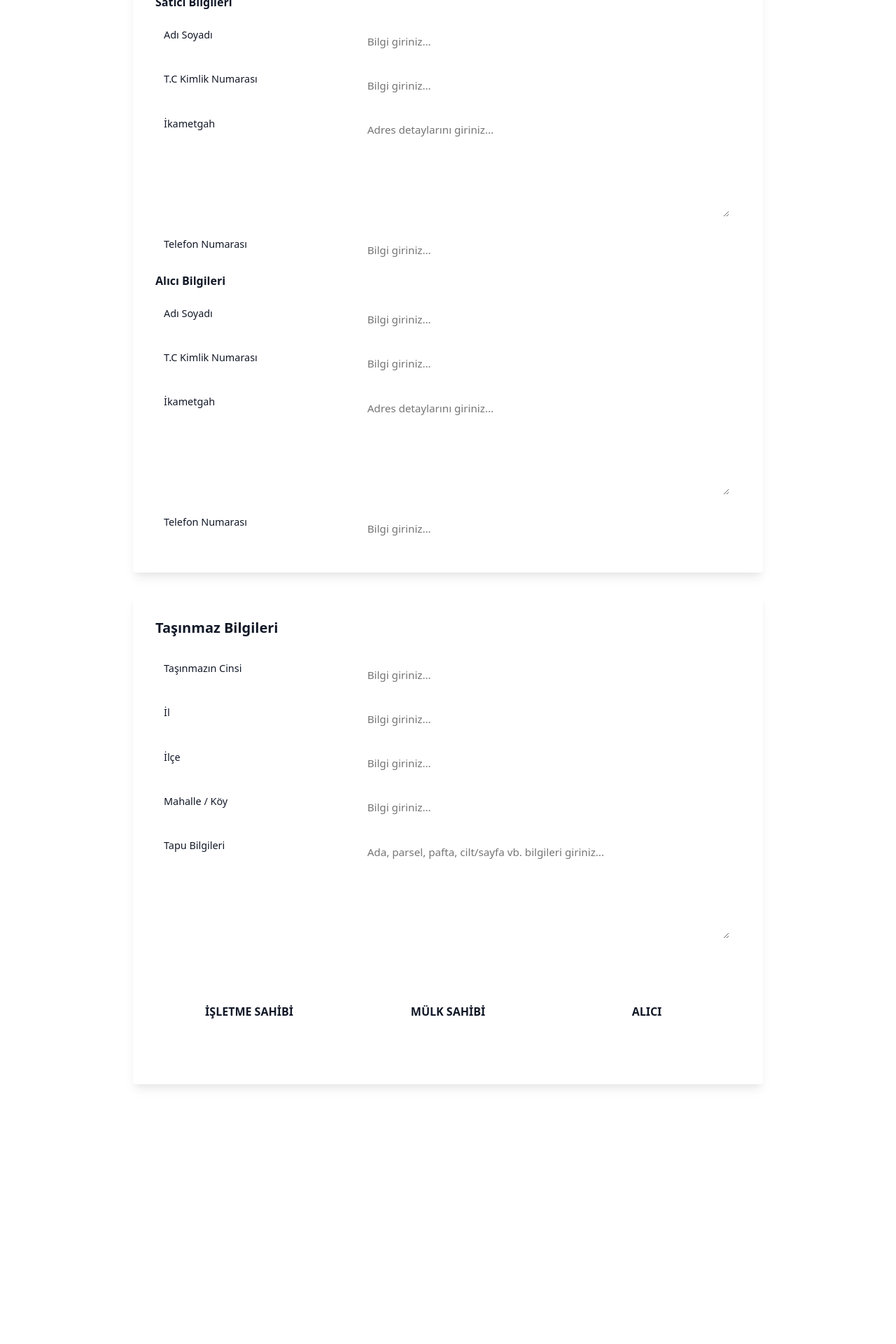
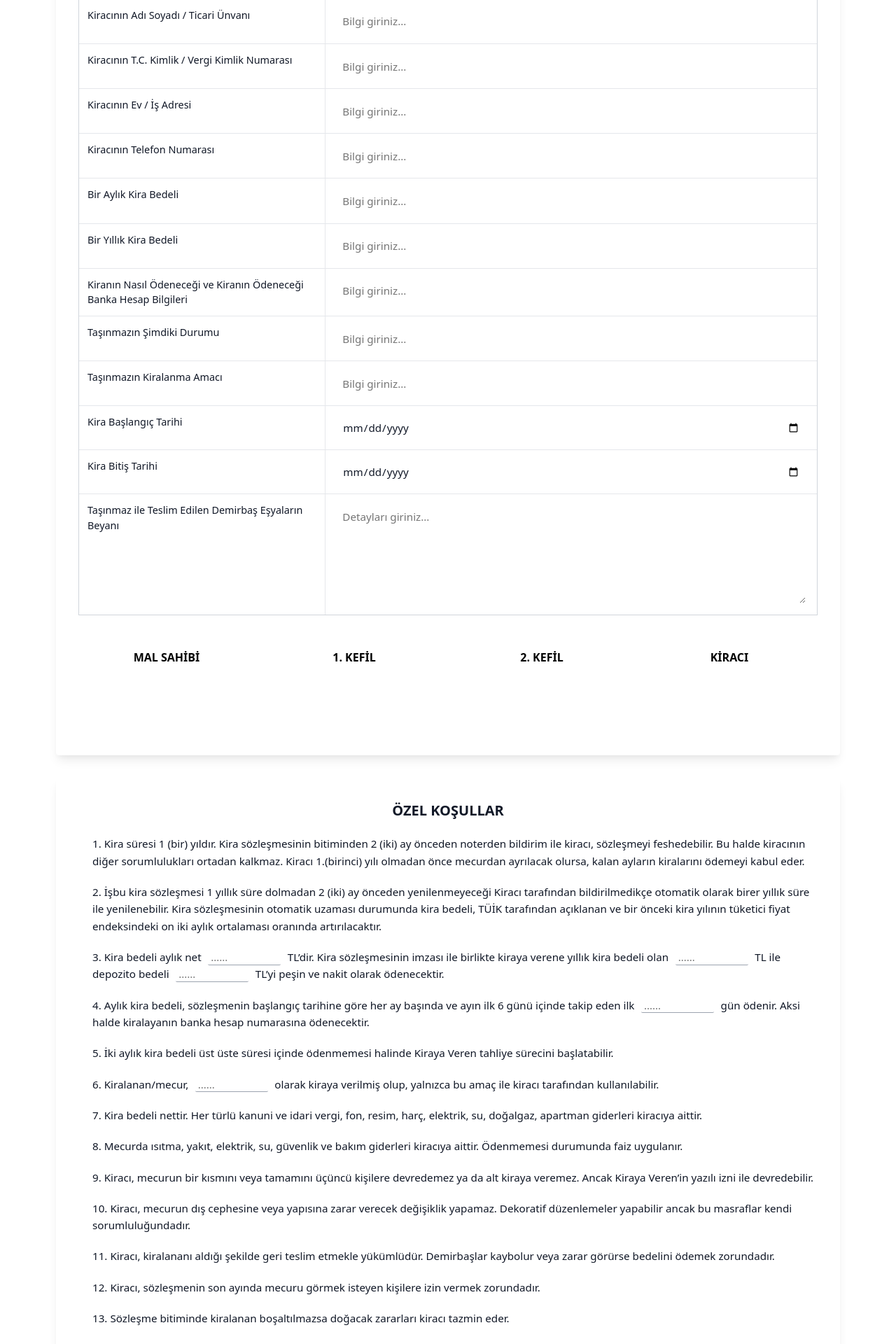
Before and after one commit to Mustafaserhatpeker/sozlesme-v2, a React (Vite) app in the folder sozlesme/: page /alim-satim-sozlesmesi in a window 1280 px wide. Shown: the part 720-2640 px from the top of the page at 70% size. Before the commit the page ends 2317 px from the top, so only its background shows below. Built offline with nearby package versions, Linux system fonts and the light colour scheme.

Commit message:
Refactor AlimSatimSozlesmesi to KiraSozlesmesi, update styles and structure, and implement inline input handling

```diff
--- a/sozlesme/src/AlimSatim-Sozlesmesi/AlimSatimSozlesmesi.css
+++ b/sozlesme/src/AlimSatim-Sozlesmesi/AlimSatimSozlesmesi.css
@@ -1,27 +1,16 @@
-:root{
-  --max-width: 900px;
-  --card-bg: #ffffff;
-  --text: #111827;
-  --soft-border: #e5e7eb;
-  --muted-border: #e5e7eb;
-  --input-border: #9ca3af;
-}
 
-/* Container */
-.as-container{
+.ks-container{
   display:flex;
   flex-direction:column;
   align-items:center;
   padding:3rem 1rem;
   gap:2rem;
   min-height:100vh;
-  color: var(--text);
-  background:#fff;
-  box-sizing:border-box;
+  color: black;
 }
 
 /* Card */
-.as-card{
+.ks-card{
   width:100%;
   max-width:var(--max-width);
   background:var(--card-bg);
@@ -32,53 +21,45 @@
 }
 
 /* Slightly less vertical padding when presented as compact section */
-.as-card--spaced{
+.ks-card--spaced{
   padding:2rem;
 }
 
 /* Headings */
-.as-title{
+.ks-title{
   text-align:center;
   font-size:1.5rem;
   font-weight:700;
   margin:0 0 1.25rem 0;
 }
 
-.as-subtitle{
-  text-align:start;
+.ks-subtitle{
+  text-align:center;
   font-size:1.25rem;
   font-weight:700;
   margin:0 0 1.25rem 0;
   color:var(--text);
 }
 
-.as-section-title{
-  font-size:1rem;
-  font-weight:700;
-  margin:0 0 0.75rem 0;
-  color:var(--text);
-}
-
 /* Info box */
-.as-box{
-
+.ks-box{
+  border:1px solid var(--soft-border);
   display:block;
 }
 
-/* Rows - (use flex, not CSS grid) */
-.as-row{
+.ks-row{
   display:flex;
   flex-wrap:wrap;
   align-items:stretch;
-
+  border-top: 1px solid var(--muted-border);
 }
 
-.as-row:first-child {
+.ks-row:first-child {
   border-top: none;
 }
 
 /* Label */
-.as-label{
+.ks-label{
   width:100%;
   box-sizing:border-box;
   padding:0.75rem;
@@ -88,15 +69,15 @@
 }
 
 /* Field container */
-.as-field{
+.ks-field{
   width:100%;
-
+  border-left:1px solid var(--muted-border);
   padding:1rem;
   box-sizing:border-box;
 }
 
 /* Inputs */
-.as-input, .as-textarea{
+.ks-input, .ks-textarea, .ks-inline{
   font-family:inherit;
   font-size:0.95rem;
   color:var(--text);
@@ -110,8 +91,8 @@
   box-sizing:border-box;
 }
 
-/* Textarea (multi-line fields) */
-.as-textarea{
+/* Textarea (last field) */
+.ks-textarea{
   min-height:140px;
   resize:vertical;
   display:block;
@@ -119,8 +100,20 @@
   border:0;
 }
 
-/* Signature grids (keep grid only for the signature block) */
-.as-sign-grid{
+/* Inline small blanks inside clauses */
+.ks-inline{
+  display:inline-block;
+  width:6.5rem;
+  max-width:40%;
+  border-bottom:1px solid var(--input-border);
+  margin:0 0.35rem;
+  vertical-align:baseline;
+  padding:0.05rem 0.25rem;
+  font-size:0.95rem;
+}
+
+/* Signature grids */
+.ks-sign-grid{
   display:grid;
   grid-template-columns:repeat(4,1fr);
   gap:1rem;
@@ -130,25 +123,18 @@
   margin-bottom:4.5rem;
 }
 
-.as-sign-grid--large{
+.ks-sign-grid--large{
   margin-top:3rem;
   margin-bottom:6rem;
 }
 
-.as-sign-grid--compact{
-  grid-template-columns:repeat(3,1fr);
+.ks-sign-grid--compact{
   margin-top:4rem;
   margin-bottom:3rem;
 }
 
-.as-sign-grid > div{
-
-  border-radius:4px;
-  padding:0.75rem;
-}
-
-/* Optional clauses list (kept for parity; not used if you don't render it) */
-.as-clauses{
+/* Clauses */
+.ks-clauses{
   list-style:decimal;
   list-style-position:inside;
   font-size:0.95rem;
@@ -157,17 +143,18 @@
   padding-left:1rem;
   margin:0;
 }
-.as-clauses li{
+
+.ks-clauses li{
   margin-bottom:1.25rem;
   padding-left:0.25rem;
 }
 
 /* Small/medium responsive behavior */
 @media (min-width:768px){
-  .as-label{ width:33.3333%; }
-  .as-field{ width:66.6667%; }
+  .ks-label{ width:33.3333%; }
+  .ks-field{ width:66.6667%; }
 
-  .as-row{
+  .ks-row{
     align-items:stretch;
   }
 }
@@ -175,8 +162,9 @@
 /* Print friendliness */
 @media print{
   body{ background:#fff; }
-  .as-card{ box-shadow:none; padding:1rem; }
-  .as-sign-grid{ page-break-inside:avoid; }
+  .ks-card{ box-shadow:none; padding:1rem; }
+  .ks-sign-grid{ page-break-inside:avoid; }
+  .ks-inline{ border-bottom-color:#000; }
 }
 
 /* Utility */
--- a/sozlesme/src/AlimSatim-Sozlesmesi/AlimSatimSozlesmesi.tsx
+++ b/sozlesme/src/AlimSatim-Sozlesmesi/AlimSatimSozlesmesi.tsx
@@ -1,27 +1,37 @@
 import { useMemo, useReducer, type JSX } from "react";
 import "./AlimSatimSozlesmesi.css";
-import {
-    BUSINESS_FIELDS,
-    SELLER_FIELDS,
-    BUYER_FIELDS,
-    PROPERTY_FIELDS,
-    ALL_FIELDS,
-    type AllFieldKey,
-} from "./fields";
 import FormRow from "./components/FormRow";
-import SignatureGrid from "./components/SignatureGrid";
+import InlineInput from "./components/InlıneInput";
+import SignatureGrid from "./components/SıgnatureGrid";
+import { INFO_FIELDS, type InfoFieldKey } from "./fields";
 
-type FormState = Record<AllFieldKey, string>;
+type InlineKeys =
+    | "monthlyRent"
+    | "yearlyRent"
+    | "deposit"
+    | "paymentDueDays"
+    | "propertyUseClause";
+
+type FormState = Record<InfoFieldKey, string> & Record<InlineKeys, string>;
 
 type Action =
-    | { type: "SET"; key: AllFieldKey; value: string }
+    | { type: "SET"; key: keyof FormState; value: string }
     | { type: "RESET"; payload: FormState };
 
 function createInitialState(): FormState {
-    return ALL_FIELDS.reduce((acc, f) => {
-        acc[f.key] = "";
+    const base = INFO_FIELDS.reduce((acc, f) => {
+        acc[f.key as InfoFieldKey] = "";
         return acc;
-    }, {} as FormState);
+    }, {} as Record<InfoFieldKey, string>);
+
+    return {
+        ...base,
+        monthlyRent: "",
+        yearlyRent: "",
+        deposit: "",
+        paymentDueDays: "",
+        propertyUseClause: "",
+    };
 }
 
 function reducer(state: FormState, action: Action): FormState {
@@ -35,100 +45,146 @@ function reducer(state: FormState, action: Action): FormState {
     }
 }
 
-function AlimSatimSozlesmesi(): JSX.Element {
+function KiraSozlesmesi(): JSX.Element {
     const initialState = useMemo(createInitialState, []);
     const [form, dispatch] = useReducer(reducer, initialState);
     const setField =
-        (key: AllFieldKey) =>
+        (key: keyof FormState) =>
             (value: string): void =>
                 dispatch({ type: "SET", key, value });
 
     return (
-        <main className="as-container as-onepage">
-            <header className="as-card as-card--spaced">
-                <h1 className="as-title">ALIM SATIMA ARACILIK SÖZLEŞMESİ</h1>
+        <main className="ks-container">
+            <header className="ks-card ks-card--spaced">
+                <h1 className="ks-title">KİRA SÖZLEŞMESİ</h1>
 
-                <section className="as-box">
-                    <h2 className="as-subtitle">İşletme Bilgileri</h2>
-                    {BUSINESS_FIELDS.map((f) => (
+                <section className="ks-info ks-box">
+                    {INFO_FIELDS.map((f) => (
                         <FormRow
                             key={f.key}
                             label={f.label}
-                            type={"type" in f ? (f.type as any) : "text"}
-                            placeholder={
-                                "placeholder" in f ? (f.placeholder as any) : "Bilgi giriniz..."
-                            }
+                            type={'type' in f ? f.type : "text"}
+                            placeholder={'placeholder' in f ? f.placeholder : "Bilgi giriniz..."}
                             name={f.key}
                             value={form[f.key]}
                             onChange={setField(f.key)}
                         />
                     ))}
                 </section>
+
+                <SignatureGrid size="large" />
             </header>
 
-            <section className="as-card as-card--spaced">
-                <h2 className="as-subtitle">Satıcı ve Alıcı Bilgileri</h2>
+            <section className="ks-card ks-card--spaced">
+                <h2 className="ks-subtitle">ÖZEL KOŞULLAR</h2>
 
-                <div className="as-group">
-                    <h3 className="as-section-title">Satıcı Bilgileri</h3>
-                    {SELLER_FIELDS.map((f) => (
-                        <FormRow
-                            key={f.key}
-                            label={f.label}
-                            type={"type" in f ? (f.type as any) : "text"}
-                            placeholder={
-                                "placeholder" in f ? f.placeholder : "Bilgi giriniz..."
-                            }
-                            name={f.key}
-                            value={form[f.key]}
-                            onChange={setField(f.key)}
-                        />
-                    ))}
-                </div>
+                <ol className="ks-clauses">
+                    <li>
+                        Kira süresi 1 (bir) yıldır. Kira sözleşmesinin bitiminden 2 (iki) ay
+                        önceden noterden bildirim ile kiracı, sözleşmeyi feshedebilir. Bu
+                        halde kiracının diğer sorumlulukları ortadan kalkmaz. Kiracı
+                        1.(birinci) yılı olmadan önce mecurdan ayrılacak olursa, kalan
+                        ayların kiralarını ödemeyi kabul eder.
+                    </li>
+                    <li>
+                        İşbu kira sözleşmesi 1 yıllık süre dolmadan 2 (iki) ay önceden
+                        yenilenmeyeceği Kiracı tarafından bildirilmedikçe otomatik olarak
+                        birer yıllık süre ile yenilenebilir. Kira sözleşmesinin otomatik
+                        uzaması durumunda kira bedeli, TÜİK tarafından açıklanan ve bir
+                        önceki kira yılının tüketici fiyat endeksindeki on iki aylık
+                        ortalaması oranında artırılacaktır.
+                    </li>
+                    <li>
+                        Kira bedeli aylık net{" "}
+                        <InlineInput
+                            name="monthlyRent"
+                            value={form.monthlyRent}
+                            onChange={setField("monthlyRent")}
+                            placeholder="……"
+                        />{" "}
+                        TL’dir. Kira sözleşmesinin imzası ile birlikte kiraya verene yıllık
+                        kira bedeli olan{" "}
+                        <InlineInput
+                            name="yearlyRent"
+                            value={form.yearlyRent}
+                            onChange={setField("yearlyRent")}
+                            placeholder="……"
+                        />{" "}
+                        TL ile depozito bedeli{" "}
+                        <InlineInput
+                            name="deposit"
+                            value={form.deposit}
+                            onChange={setField("deposit")}
+                            placeholder="……"
+                        />{" "}
+                        TL’yi peşin ve nakit olarak ödenecektir.
+                    </li>
+                    <li>
+                        Aylık kira bedeli, sözleşmenin başlangıç tarihine göre her ay
+                        başında ve ayın ilk 6 günü içinde takip eden ilk{" "}
+                        <InlineInput
+                            name="paymentDueDays"
+                            value={form.paymentDueDays}
+                            onChange={setField("paymentDueDays")}
+                            placeholder="……"
+                        />{" "}
+                        gün ödenir. Aksi halde kiralayanın banka hesap numarasına
+                        ödenecektir.
+                    </li>
+                    <li>
+                        İki aylık kira bedeli üst üste süresi içinde ödenmemesi halinde
+                        Kiraya Veren tahliye sürecini başlatabilir.
+                    </li>
+                    <li>
+                        Kiralanan/mecur,{" "}
+                        <InlineInput
+                            name="propertyUseClause"
+                            value={form.propertyUseClause}
+                            onChange={setField("propertyUseClause")}
+                            placeholder="……"
+                        />{" "}
+                        olarak kiraya verilmiş olup, yalnızca bu amaç ile kiracı tarafından
+                        kullanılabilir.
+                    </li>
+                    <li>
+                        Kira bedeli nettir. Her türlü kanuni ve idari vergi, fon, resim,
+                        harç, elektrik, su, doğalgaz, apartman giderleri kiracıya aittir.
+                    </li>
+                    <li>
+                        Mecurda ısıtma, yakıt, elektrik, su, güvenlik ve bakım giderleri
+                        kiracıya aittir. Ödenmemesi durumunda faiz uygulanır.
+                    </li>
+                    <li>
+                        Kiracı, mecurun bir kısmını veya tamamını üçüncü kişilere devredemez
+                        ya da alt kiraya veremez. Ancak Kiraya Veren’in yazılı izni ile
+                        devredebilir.
+                    </li>
+                    <li>
+                        Kiracı, mecurun dış cephesine veya yapısına zarar verecek değişiklik
+                        yapamaz. Dekoratif düzenlemeler yapabilir ancak bu masraflar kendi
+                        sorumluluğundadır.
+                    </li>
+                    <li>
+                        Kiracı, kiralananı aldığı şekilde geri teslim etmekle yükümlüdür.
+                        Demirbaşlar kaybolur veya zarar görürse bedelini ödemek zorundadır.
+                    </li>
+                    <li>
+                        Kiracı, sözleşmenin son ayında mecuru görmek isteyen kişilere izin
+                        vermek zorundadır.
+                    </li>
+                    <li>
+                        Sözleşme bitiminde kiralanan boşaltılmazsa doğacak zararları kiracı
+                        tazmin eder.
+                    </li>
+                    <li>
+                        Damga vergisi, noter masrafı ve belediye harçları kiracıya aittir.
+                    </li>
+                </ol>
 
-                <div className="as-divider" />
-
-                <div className="as-group">
-                    <h3 className="as-section-title">Alıcı Bilgileri</h3>
-                    {BUYER_FIELDS.map((f) => (
-                        <FormRow
-                            key={f.key}
-                            label={f.label}
-                            type={"type" in f ? (f.type as any) : "text"}
-                            placeholder={
-                                "placeholder" in f ? f.placeholder : "Bilgi giriniz..."
-                            }
-                            name={f.key}
-                            value={form[f.key]}
-                            onChange={setField(f.key)}
-                        />
-                    ))}
-                </div>
-            </section>
-
-            <section className="as-card as-card--spaced">
-                <h2 className="as-subtitle">Taşınmaz Bilgileri</h2>
-                {PROPERTY_FIELDS.map((f) => (
-                    <FormRow
-                        key={f.key}
-                        label={f.label}
-                        type={"type" in f ? (f.type as any) : "text"}
-                        placeholder={
-                            "placeholder" in f ? f.placeholder : "Bilgi giriniz..."
-                        }
-                        name={f.key}
-                        value={form[f.key]}
-                        onChange={setField(f.key)}
-                    />
-                ))}
-
-                <SignatureGrid
-                    size="compact"
-                    labels={["İŞLETME SAHİBİ", "MÜLK SAHİBİ", "ALICI"]}
-                />
+                <SignatureGrid size="compact" />
             </section>
         </main>
     );
 }
 
-export default AlimSatimSozlesmesi;
+export default KiraSozlesmesi;
--- a/sozlesme/src/AlimSatim-Sozlesmesi/components/FormRow.tsx
+++ b/sozlesme/src/AlimSatim-Sozlesmesi/components/FormRow.tsx
@@ -21,15 +21,15 @@ const FormRow = memo(function FormRow({
     const id = useId();
 
     return (
-        <div className="as-row">
-            <label className="as-label" htmlFor={id}>
+        <div className="ks-row">
+            <label className="ks-label" htmlFor={id}>
                 {label}
             </label>
-            <div className="as-field">
+            <div className="ks-field">
                 {type === "textarea" ? (
                     <textarea
                         id={id}
-                        className="as-textarea"
+                        className="ks-textarea"
                         placeholder={placeholder}
                         value={value}
                         onChange={(e) => onChange(e.target.value)}
@@ -39,7 +39,7 @@ const FormRow = memo(function FormRow({
                     <input
                         id={id}
                         type={type}
-                        className="as-input"
+                        className="ks-input"
                         placeholder={placeholder}
                         value={value}
                         onChange={(e) => onChange(e.target.value)}
--- /dev/null
+++ b/sozlesme/src/AlimSatim-Sozlesmesi/components/InlıneInput.tsx
@@ -0,0 +1,31 @@
+import React, { type JSX } from "react";
+
+type Props = {
+    name?: string;
+    value: string;
+    onChange: (value: string) => void;
+    placeholder?: string;
+    type?: React.HTMLInputTypeAttribute;
+    style?: React.CSSProperties;
+};
+
+export default function InlineInput({
+    name,
+    value,
+    onChange,
+    placeholder = "……",
+    type = "text",
+    style,
+}: Props): JSX.Element {
+    return (
+        <input
+            className="ks-inline"
+            type={type}
+            name={name}
+            value={value}
+            onChange={(e) => onChange(e.target.value)}
+            placeholder={placeholder}
+            style={style}
+        />
+    );
+}
--- a/sozlesme/src/AlimSatim-Sozlesmesi/components/SignatureGrid.tsx
+++ /dev/null
@@ -1,21 +0,0 @@
-import { type JSX } from "react";
-
-type Size = "large" | "compact";
-
-type Props = {
-    size?: Size;
-    labels: string[];
-};
-
-export default function SignatureGrid({ size = "large", labels }: Props): JSX.Element {
-    const className = `as-sign-grid ${size === "large" ? "as-sign-grid--large" : "as-sign-grid--compact"
-        }`;
-
-    return (
-        <div className={className}>
-            {labels.map((l) => (
-                <div key={l}>{l}</div>
-            ))}
-        </div>
-    );
-}
--- /dev/null
+++ b/sozlesme/src/AlimSatim-Sozlesmesi/components/SıgnatureGrid.tsx
@@ -0,0 +1,22 @@
+import type { JSX } from "react";
+
+const labels = ["MAL SAHİBİ", "1. KEFİL", "2. KEFİL", "KİRACI"] as const;
+
+type Size = "large" | "compact";
+
+type Props = {
+    size?: Size;
+};
+
+export default function SignatureGrid({ size = "large" }: Props): JSX.Element {
+    const className = `ks-sign-grid ${size === "large" ? "ks-sign-grid--large" : "ks-sign-grid--compact"
+        }`;
+
+    return (
+        <div className={className}>
+            {labels.map((l) => (
+                <div key={l}>{l}</div>
+            ))}
+        </div>
+    );
+}
--- a/sozlesme/src/AlimSatim-Sozlesmesi/fields.ts
+++ b/sozlesme/src/AlimSatim-Sozlesmesi/fields.ts
@@ -7,46 +7,48 @@ export interface FieldDescriptor {
     placeholder?: string;
 }
 
-// İşletme Bilgileri
-export const BUSINESS_FIELDS = [
-    { key: "businessOwnerFullName", label: "Adı Soyadı" },
-    { key: "businessOwnerNationalId", label: "T.C Kimlik Numarası" },
-    { key: "businessPhone", label: "Telefon Numarası" },
-    { key: "businessTitle", label: "İşletme Unvanı" },
-    { key: "businessAddress", label: "Adres" },
-    { key: "businessChamberRegNo", label: "Oda Sicil No." },
+export const INFO_FIELDS = [
+    { key: "addressCityDistrict", label: "Taşınmazın İli / İlçesi" },
+    { key: "addressNeighborhood", label: "Taşınmazın Mahallesi" },
+    { key: "addressStreet", label: "Taşınmazın Caddesi / Sokağı" },
+    { key: "addressDoorParcel", label: "Taşınmazın Kapı / Ada Parsel Numarası" },
+    { key: "assetType", label: "Taşınmazın Cinsi" },
+
+    { key: "landlordName", label: "Kiraya Verenin Adı Soyadı / Ticari Ünvanı" },
+    {
+        key: "landlordIdentity",
+        label: "Kiraya Verenin T.C. Kimlik / Vergi Kimlik Numarası",
+    },
+    { key: "landlordAddress", label: "Kiraya Verenin Ev / İş Adresi" },
+    { key: "landlordPhone", label: "Kiraya Verenin Telefon Numarası" },
+
+    { key: "tenantName", label: "Kiracının Adı Soyadı / Ticari Ünvanı" },
+    {
+        key: "tenantIdentity",
+        label: "Kiracının T.C. Kimlik / Vergi Kimlik Numarası",
+    },
+    { key: "tenantAddress", label: "Kiracının Ev / İş Adresi" },
+    { key: "tenantPhone", label: "Kiracının Telefon Numarası" },
+
+    { key: "monthlyRentInfo", label: "Bir Aylık Kira Bedeli" },
+    { key: "yearlyRentInfo", label: "Bir Yıllık Kira Bedeli" },
+    {
+        key: "paymentMethod",
+        label:
+            "Kiranın Nasıl Ödeneceği ve Kiranın Ödeneceği Banka Hesap Bilgileri",
+    },
+    { key: "currentCondition", label: "Taşınmazın Şimdiki Durumu" },
+    { key: "rentalPurpose", label: "Taşınmazın Kiralanma Amacı" },
+
+    { key: "leaseStartDate", label: "Kira Başlangıç Tarihi", type: "date", placeholder: "" },
+    { key: "leaseEndDate", label: "Kira Bitiş Tarihi", type: "date", placeholder: "" },
+
+    {
+        key: "fixtures",
+        label: "Taşınmaz ile Teslim Edilen Demirbaş Eşyaların Beyanı",
+        type: "textarea",
+        placeholder: "Detayları giriniz...",
+    },
 ] as const satisfies readonly FieldDescriptor[];
 
-// Satıcı Bilgileri
-export const SELLER_FIELDS = [
-    { key: "sellerFullName", label: "Adı Soyadı" },
-    { key: "sellerNationalId", label: "T.C Kimlik Numarası" },
-    { key: "sellerResidence", label: "İkametgah", type: "textarea", placeholder: "Adres detaylarını giriniz..." },
-    { key: "sellerPhone", label: "Telefon Numarası" },
-] as const satisfies readonly FieldDescriptor[];
-
-// Alıcı Bilgileri
-export const BUYER_FIELDS = [
-    { key: "buyerFullName", label: "Adı Soyadı" },
-    { key: "buyerNationalId", label: "T.C Kimlik Numarası" },
-    { key: "buyerResidence", label: "İkametgah", type: "textarea", placeholder: "Adres detaylarını giriniz..." },
-    { key: "buyerPhone", label: "Telefon Numarası" },
-] as const satisfies readonly FieldDescriptor[];
-
-// Taşınmaz Bilgileri
-export const PROPERTY_FIELDS = [
-    { key: "propertyType", label: "Taşınmazın Cinsi" },
-    { key: "propertyCity", label: "İl" },
-    { key: "propertyDistrict", label: "İlçe" },
-    { key: "propertyNeighborhood", label: "Mahalle / Köy" },
-    { key: "titleDeedInfo", label: "Tapu Bilgileri", type: "textarea", placeholder: "Ada, parsel, pafta, cilt/sayfa vb. bilgileri giriniz..." },
-] as const satisfies readonly FieldDescriptor[];
-
-export const ALL_FIELDS = [
-    ...BUSINESS_FIELDS,
-    ...SELLER_FIELDS,
-    ...BUYER_FIELDS,
-    ...PROPERTY_FIELDS,
-] as const satisfies readonly FieldDescriptor[];
-
-export type AllFieldKey = (typeof ALL_FIELDS)[number]["key"];
+export type InfoFieldKey = (typeof INFO_FIELDS)[number]["key"];
```
